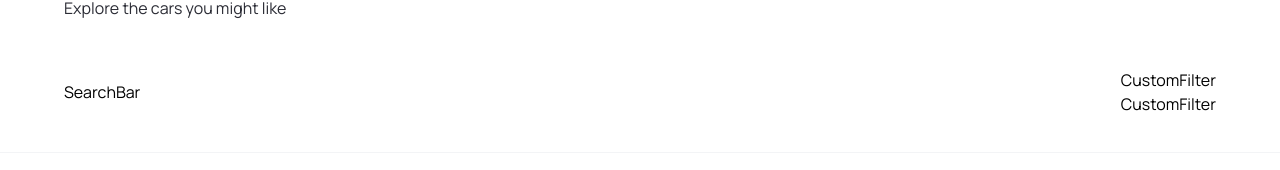
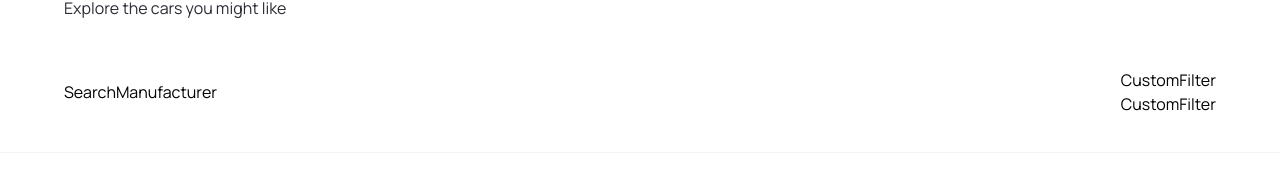
Before and after one commit to TyeStanley/car-showcase, a Next.js app: page / in a window 1280 px wide. Shown: the part 918-1088 px from the top of the page. Built offline with nearby package versions, Linux system fonts and the light colour scheme.

Commit message:
added form to SearchBar component + added new SearchManufacturer component

```diff
--- a/app/page.tsx
+++ b/app/page.tsx
@@ -1,4 +1,5 @@
 import Image from "next/image";
+
 import { CustomFilter, Hero, SearchBar } from "@/components";
 
 export default function Home() {
--- a/components/SearchBar.tsx
+++ b/components/SearchBar.tsx
@@ -1,7 +1,19 @@
-import React from "react";
+"use client";
+
+import SearchManufacturer from "./SearchManufacturer";
 
 const SearchBar = () => {
-  return <div>SearchBar</div>;
+  const handleSearch = () => {};
+  return (
+    <form
+      className="searchbar"
+      onSubmit={handleSearch}
+    >
+      <div className="searchbar__item">
+        <SearchManufacturer />
+      </div>
+    </form>
+  );
 };
 
 export default SearchBar;
--- /dev/null
+++ b/components/SearchManufacturer.tsx
@@ -0,0 +1,7 @@
+import React from "react";
+
+const SearchManufacturer = () => {
+  return <div>SearchManufacturer</div>;
+};
+
+export default SearchManufacturer;
--- a/components/index.ts
+++ b/components/index.ts
@@ -4,5 +4,6 @@ import Navbar from "./Navbar";
 import Footer from "./Footer";
 import SearchBar from "./SearchBar";
 import CustomFilter from "./CustomFilter";
+import SearchManufacturer from "./SearchManufacturer";
 
-export { Hero, CustomButton, Navbar, Footer, SearchBar, CustomFilter };
+export { Hero, CustomButton, Navbar, Footer, SearchBar, CustomFilter, SearchManufacturer };
```
